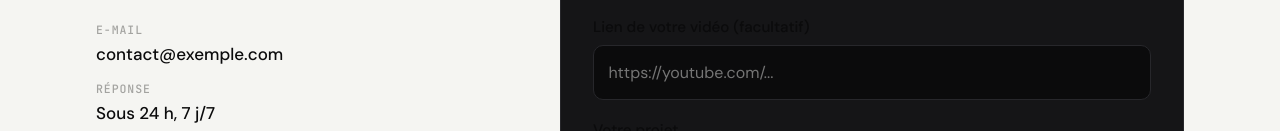
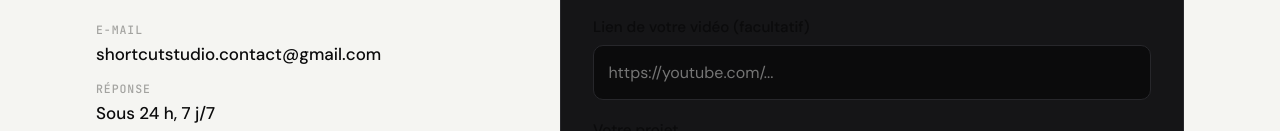
Before and after one commit to gundenizli20-arch/Emre, a plain HTML site: page index.html in a window 1280 px wide. Shown: the part 5790-5921 px from the top of the page. Drawn offline with nearby package versions, Linux system fonts and the light colour scheme.

Commit message:
Configure l'adresse de réception des devis
Co-Authored-By: Claude Opus 5.5 <noreply@anthropic.com>
Claude-Session: https://claude.ai/code/session_01Wy8jvg3H3wqZWCcRssKhMV

```diff
--- a/index.html
+++ b/index.html
@@ -562,7 +562,7 @@ textarea { min-height: 130px; resize: vertical; }
             <p>Remplissez le formulaire. Je vous réponds sous 24 h avec un devis gratuit.</p>
           </div>
           <div class="contact-list">
-            <div><small>E-mail</small><strong id="contact-email">contact@exemple.com</strong></div>
+            <div><small>E-mail</small><strong id="contact-email">shortcutstudio.contact@gmail.com</strong></div>
             <!-- Réseaux sociaux : à ajouter quand les comptes seront prêts, par exemple :
             <div><small>Instagram</small><strong><a href="https://instagram.com/VOTRE-COMPTE">@VOTRE-COMPTE</a></strong></div>
             <div><small>TikTok</small><strong><a href="https://tiktok.com/@VOTRE-COMPTE">@VOTRE-COMPTE</a></strong></div>
@@ -616,7 +616,7 @@ textarea { min-height: 130px; resize: vertical; }
    RÉGLAGE À FAIRE : mettez ici l'adresse e-mail où vous voulez
    recevoir les demandes de devis (service gratuit FormSubmit).
    ========================================================= */
-var EMAIL_RECEPTION = "VOTRE-EMAIL@exemple.com";
+var EMAIL_RECEPTION = "shortcutstudio.contact@gmail.com";
 
 (function () {
   // Année du pied de page
```
